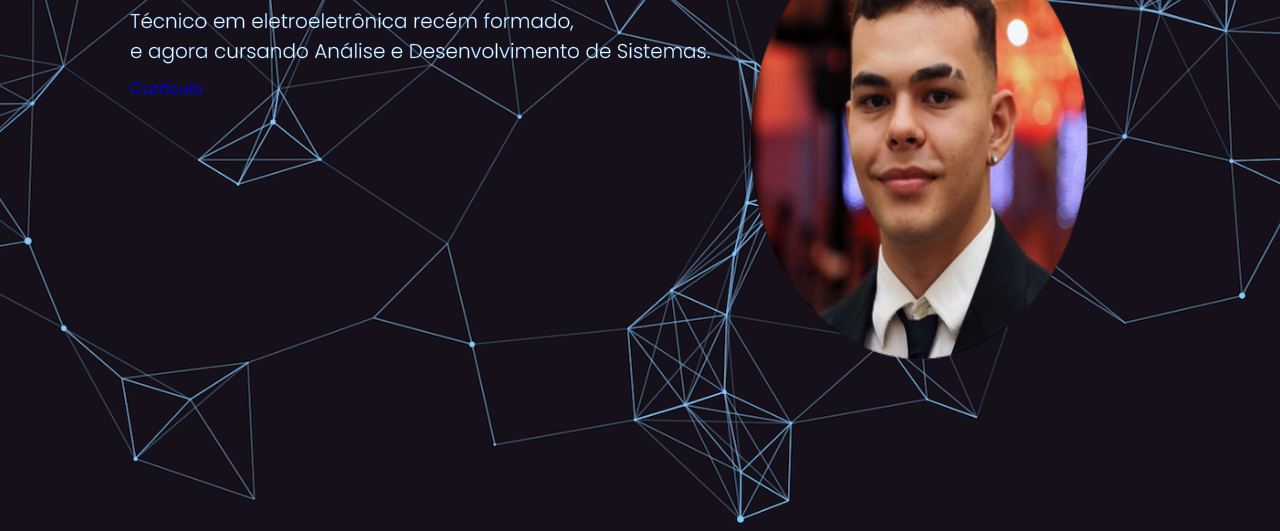
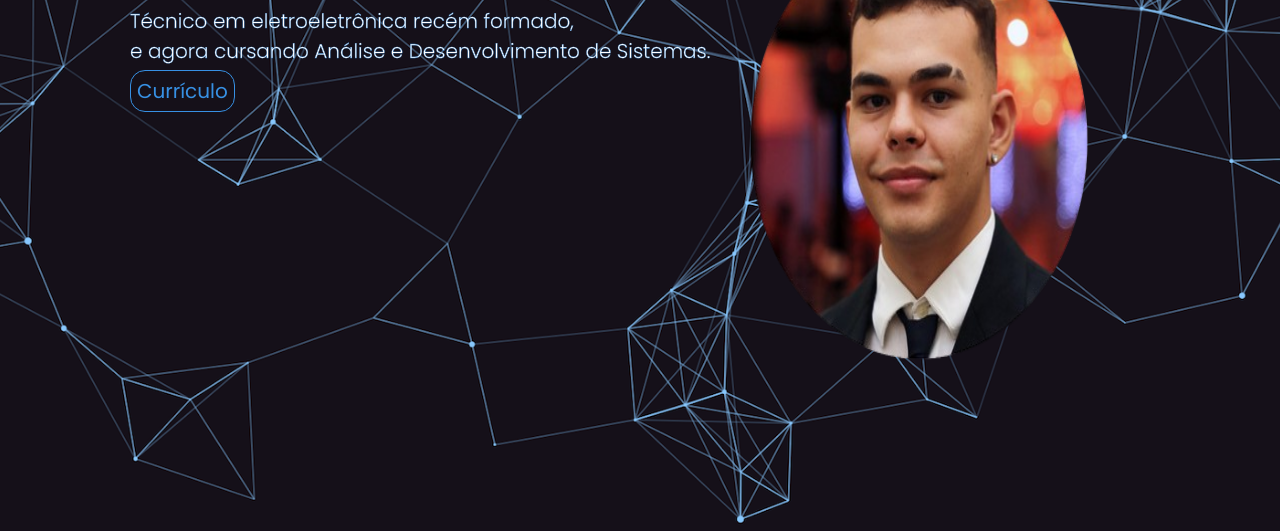
Before and after one commit to Muril0Reis/Murilo-Portifolio, a plain HTML site: page index.html in a window 1280 px wide. Shown: the part 269-800 px from the top of the page. Drawn offline with Linux system fonts and the light colour scheme.

Commit message:
Update style.css

```diff
--- a/style.css
+++ b/style.css
@@ -215,6 +215,23 @@ button:hover {
     transition: 0.5s;
 }
 
+.curriculo {
+    color: #3790e3;
+    background: transparent;
+    border: solid 1px #3790e3;
+    padding: 6px;
+    border-radius: 15px;
+    font-size:20px;
+    width: 150px;
+    cursor: pointer;
+}
+
+.curriculo:hover {
+    background-color: #3790e3;
+    color: #fff;
+    transition: 0.5s;
+}
+
 .text h3 {
     color: #fff;
     font-size: 30px;
```
